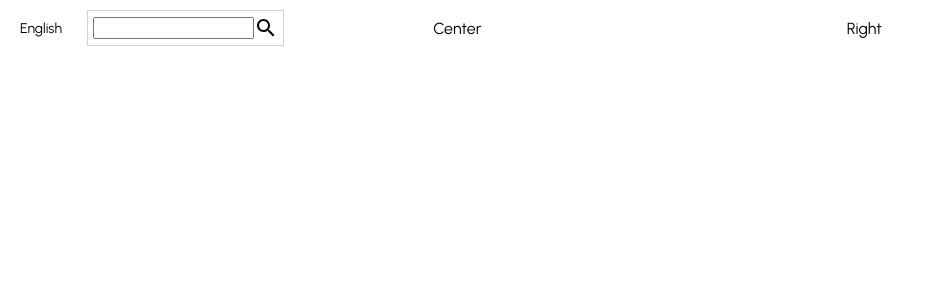
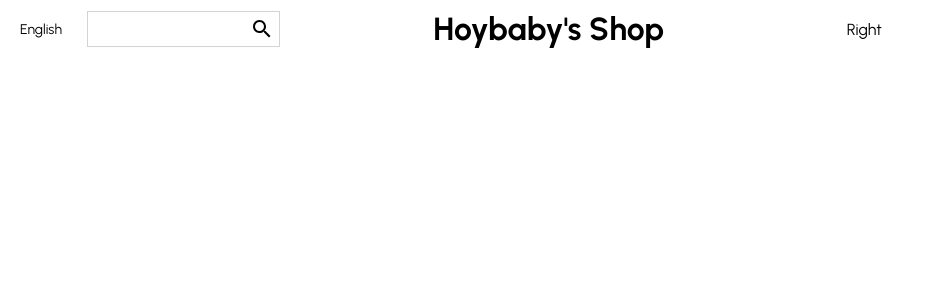
Before and after one commit to Hoybaby/React-ECommerce, a React (Create React App) app in the folder client/: page / in a window 1280 px wide. Shown: the top 300 px of the page, without its empty margins (0-925 px from the left). Built offline with nearby package versions, Linux system fonts and the light colour scheme.

Commit message:
commiting frequrently to make sure I get everything done and documented

```diff
--- a/client/src/components/Navbar/Navbar.jsx
+++ b/client/src/components/Navbar/Navbar.jsx
@@ -1,5 +1,5 @@
 import React from 'react'
-import { Container, Wrapper, Language, SearchContainer, Input, Left, Center, Right } from './Navbar.styles';
+import { Container, Wrapper, Language, SearchContainer, Input, Left, Center, Right, Logo } from './Navbar.styles';
 import {Search} from '@material-ui/icons'
 
 const Navbar = () => {
@@ -14,7 +14,9 @@ const Navbar = () => {
                             <Search/>
                         </SearchContainer>
                     </Left>
-                    <Center> Center </Center>
+                    <Center>
+                        <Logo> Hoybaby's Shop </Logo>
+                    </Center>
                     <Right> Right </Right>
                 </Wrapper>
             </Container>
--- a/client/src/components/Navbar/Navbar.styles.js
+++ b/client/src/components/Navbar/Navbar.styles.js
@@ -26,7 +26,7 @@ export const SearchContainer = styled.div`
 `
 
 export const Input = styled.input`
-
+border: none;
 
 `
 export const Left = styled.div`
@@ -34,8 +34,14 @@ export const Left = styled.div`
     flex: 1;
     align-items: center;
 `
+// --------------------------------------------------Center-----------------------------------------------------
 export const Center = styled.div`
     flex: 1;
+`
+
+export const Logo = styled.h1`
+    font-weight: bold;
+
 `
 export const Right = styled.div`
     flex: 1;
```
